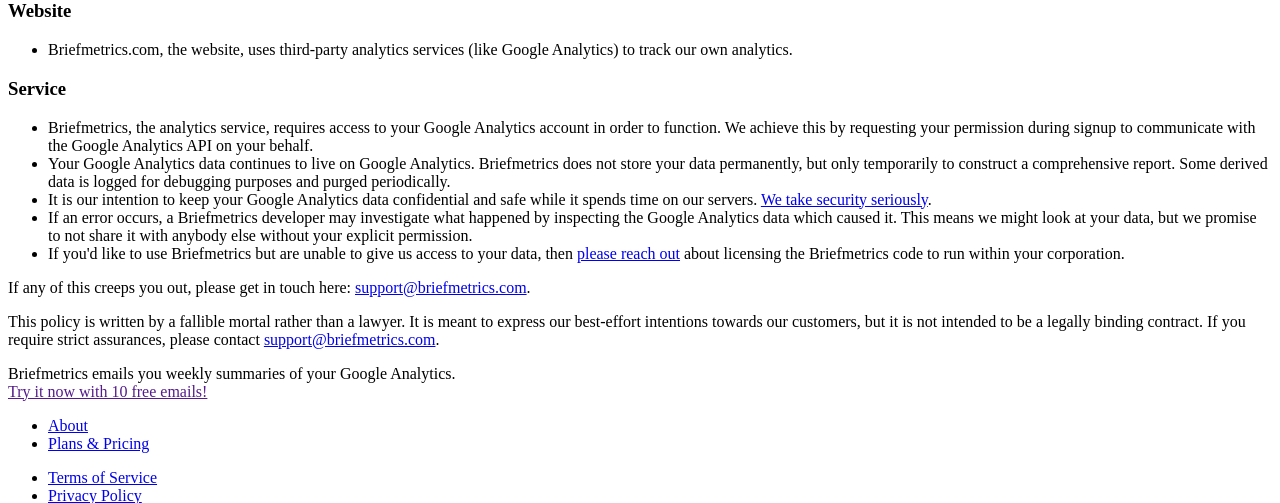
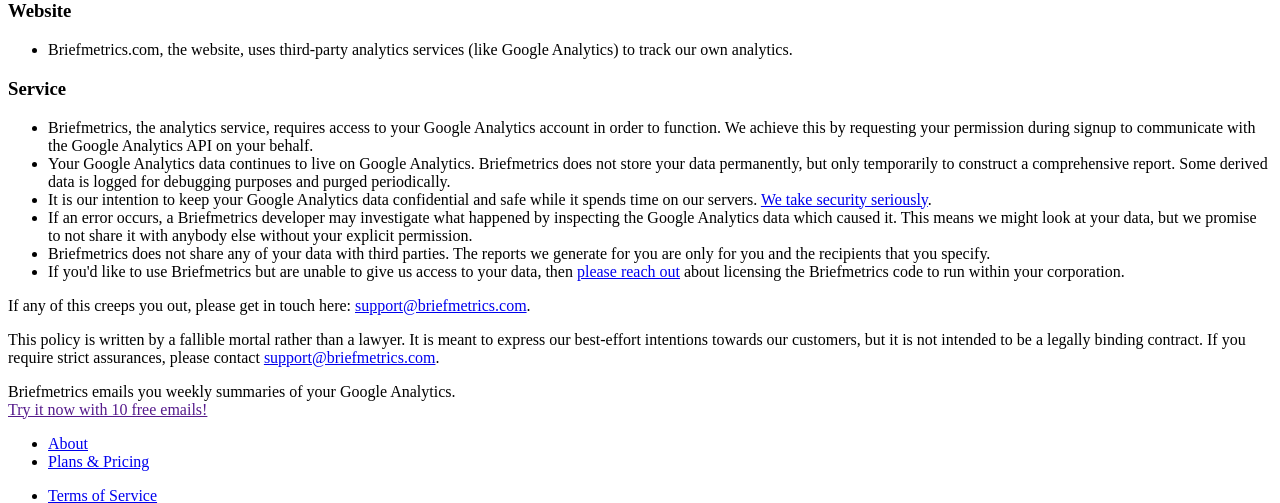
Before and after one commit to shazow/briefmetrics, a Python web app: template briefmetrics/web/templates/privacy.mako in a window 1280 px wide. Shown: the part 355-858 px from the top of the page. Run offline with Mako, Linux system fonts and the light colour scheme; the template is opened without the code that fills it, so the values that code supplies are empty.

Commit message:
privacy policy: Clarify sharing

```diff
--- a/briefmetrics/web/templates/privacy.mako
+++ b/briefmetrics/web/templates/privacy.mako
@@ -43,6 +43,11 @@
             anybody else without your explicit permission.
         </li>
         <li>
+            Briefmetrics does not share any of your data with third parties.
+            The reports we generate for you are only for you and the recipients
+            that you specify.
+        </li>
+        <li>
             If you'd like to use Briefmetrics but are unable to give us access
             to your data, then
             <a href="mailto:support@briefmetrics.com">please reach out</a> about
```
